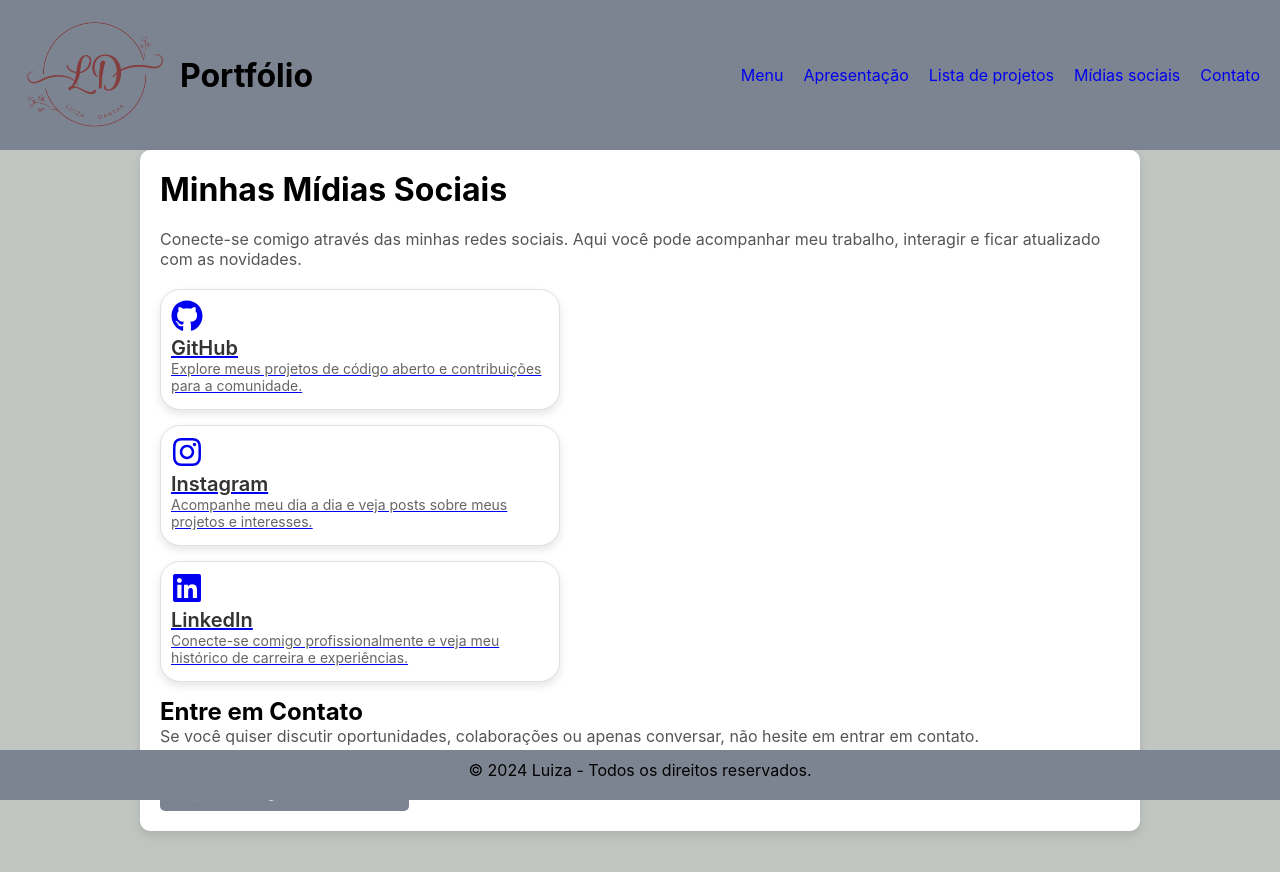
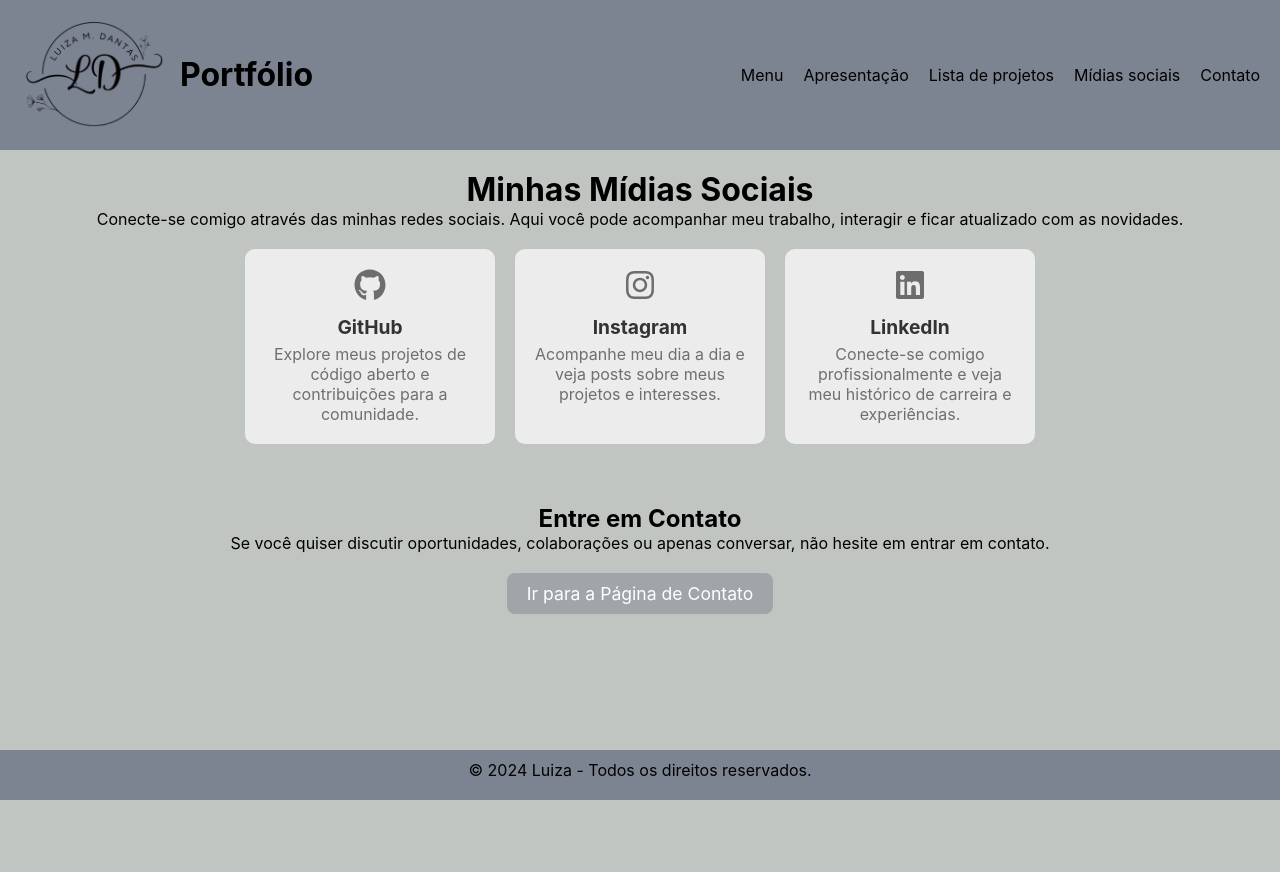
Before and after one commit to Luiza122/CP-web, a React (Vite) app: page /Midias in a window 1280 px wide. Shown: the top 872 px of the page. Built offline with nearby package versions, Linux system fonts and the light colour scheme.

Commit message:
midias and logo

```diff
--- a/src/index.css
+++ b/src/index.css
@@ -202,84 +202,84 @@ footer {
 
 .projeto-card a:hover {
   background-color: black;
-  color: #fff;
+  color: #9FA5A9;
 }
+
+
+
+
+
+
+
+
+
 
 .midias-container {
   padding: 20px;
-  background-color: #fff;
-  border-radius: 10px;
-  box-shadow: 0 4px 8px rgba(0, 0, 0, 0.1);
-  max-width: 1000px;
-  margin: auto;
+  text-align: center;
 }
 
-.midias-container h1 {
-  font-size: 2rem;
-  color: 443850;
-  margin-bottom: 20px;
-}
 
-.midias-container p {
-  font-size: 1rem;
-  color: #555;
-  margin-bottom: 20px;
+.cards-midias {
+  display: flex;
+  justify-content: center;
+  gap: 20px;
+  margin-top: 20px;
 }
 
 .media-card {
-  display: flex;
-  align-items: center;
-  padding: 10px;
-  border-radius: 20px;
-  background-color: #ffffff;
-  box-shadow: 0 4px 8px rgba(0, 0, 0, 0.1);
-  transition: transform 0.3s ease, box-shadow 0.3s ease;
-  border: 1px solid #e0e0e0;
-  max-width: 400px;
-  width: 100%;
-  margin-bottom: 15px;
+  background-color: #ececec;
+  border-radius: 10px;
+  padding: 20px;
+  width: 250px;
+  transition: transform 0.3s ease;
 }
 
 .media-card:hover {
-  transform: translateY(-5px);
-  box-shadow: 0 8px 16px rgba(0, 0, 0, 0.2);
+  transform: scale(1.05);
 }
 
-.media-card svg {
-  flex-shrink: 0;
-  margin-right: 12px;
+a {
+  text-decoration: none;
+  color: inherit;
 }
 
-.media-card div {
-  display: flex;
-  flex-direction: column;
+.icone {
+  color: #6d6d6d;
+  margin-bottom: 10px;
 }
 
-.media-card span {
-  font-size: 1.25rem;
-  font-weight: 600;
+span {
+  font-size: 1.2em;
   color: #333;
+  font-weight: bold;
 }
 
 .media-card p {
-  font-size: 0.875rem;
-  color: #666;
+  color: #6f6f6f;
+  font-size: 1em;
+  margin-top: 5px;
 }
 
-.midias-container p:last-child {
-  margin-bottom: 5px;
+
+.contato-section {
+  margin-top: 40px;
+  padding: 20px;
+  text-align: center;
 }
 
 .contact-button {
+  background-color: #9FA5A9;
+  color: #fff;
+  padding: 10px 20px;
+  border-radius: 8px;
+  font-size: 1.1em;
+  text-decoration: none;
+  transition: background-color 0.3s ease;
   display: inline-block;
-  padding: 10px 20px;
-  border-radius: 5px;
-  background-color: #7D8491;
-  color: white;
-  font-size: 1rem;
-  font-weight: bold;
-  text-align: center;
-  text-decoration: none;
-  transition: background-color 0.3s ease, transform 0.3s ease;
-  margin-top: 5px;
+  margin-top: 20px;
 }
+
+.contact-button:hover {
+  background-color: #9FA5A9;
+}
```
Also changed, not shown: logo.png.
